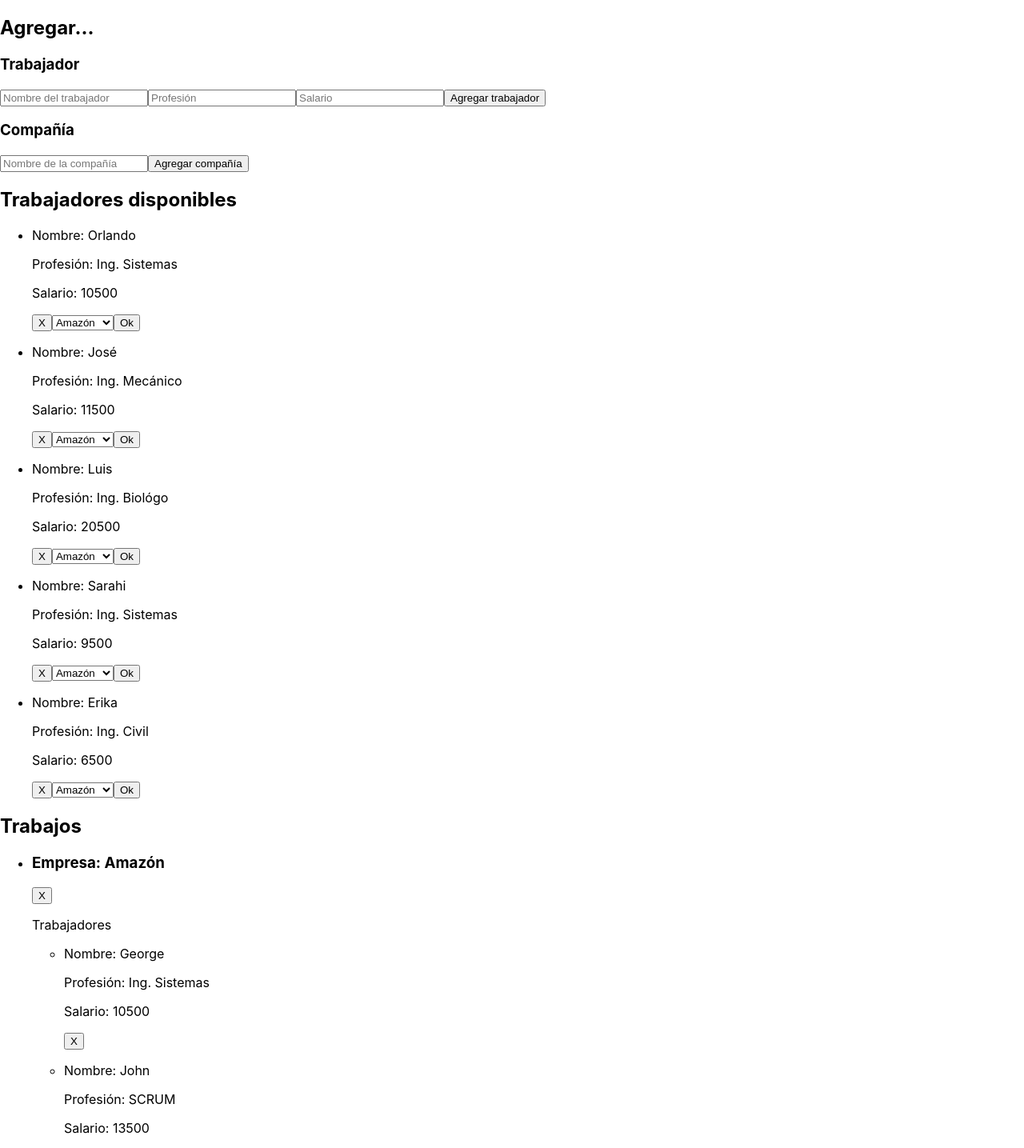
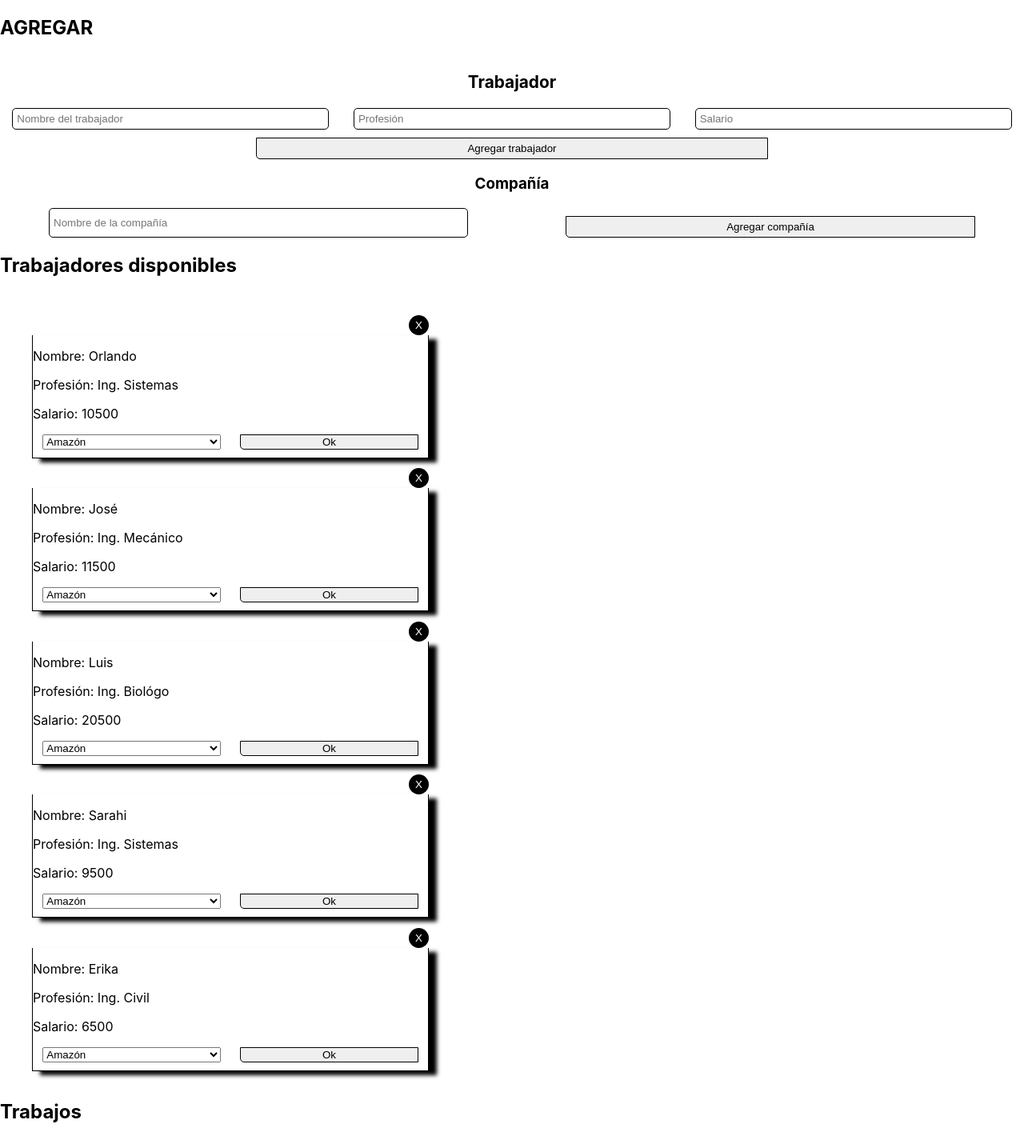
Before and after one commit to jlrtgft/redux-trainee-1, a React (Create React App) app: page / in a window 1280 px wide. Shown: the top 1435 px of the page at 80% size. Built offline with nearby package versions, Linux system fonts and the light colour scheme; the HTML template or start-up script is replaced by a standard one.

Commit message:
Without colors

```diff
--- a/src/components/AddWorkerAndCompany.js
+++ b/src/components/AddWorkerAndCompany.js
@@ -2,27 +2,30 @@ import React, { Component } from "react";
 import { addCompany } from "../actions/companyActions";
 import { connect } from "react-redux";
 import { addWorker } from "../actions/workerActions";
+import './../styles/AddWorkerAndCompany.css';
 
 class AddWorkerAndCompany extends Component {
 
   render() {
     return (
-      <section>
-        <h2>Agregar...</h2>
+      <section className="addWorkerAndCompany-container">
+        <h2>AGREGAR</h2>
+        <form onSubmit={this.workerForm.bind(this)} className="addWorkerForm">
+          <h3>Trabajador</h3>
+          <div className="inputsContainer">
+            <input className="input-dataColors" type="text" name="inpWorkerName" ref="workerName" placeholder="Nombre del trabajador"></input>
+            <input className="input-dataColors" type="text" name="inpWorkerProfession" ref="workerProfessoin" placeholder="Profesión"></input>
+            <input className="input-dataColors" type="text" name="inpWorkerSalary" ref="workerSalary" placeholder="Salario"></input>
+          </div>
+          <center><button className="buttonClass" type="submit">Agregar trabajador</button></center>
+        </form>
         <div>
-          <form onSubmit={this.workerForm.bind(this)}>
-            <h3>Trabajador</h3>
-            <input type="text" name="inpWorkerName" ref="workerName" placeholder="Nombre del trabajador"></input>
-            <input type="text" name="inpWorkerProfession" ref="workerProfessoin" placeholder="Profesión"></input>
-            <input type="text" name="inpWorkerSalary" ref="workerSalary" placeholder="Salario"></input>
-            <button type="submit">Agregar trabajador</button>
-          </form>
-        </div>
-        <div>
-          <form onSubmit={this.companyForm.bind(this)}>
+          <form onSubmit={this.companyForm.bind(this)} className="addCompany-container">
             <h3>Compañía</h3>
-            <input type="text" name="inpCompanyName" ref="companyName" placeholder="Nombre de la compañía"></input>
-            <button type="submit">Agregar compañía</button>
+            <div className="containerForm">
+              <input type="text" name="inpCompanyName" ref="companyName" placeholder="Nombre de la compañía" className="input-dataColors"></input>
+              <button type="submit" className="buttonClass">Agregar compañía</button>
+            </div>
           </form>
         </div>
       </section>
--- a/src/components/AvailableWorkers.js
+++ b/src/components/AvailableWorkers.js
@@ -3,6 +3,7 @@ import { connect } from 'react-redux';
 import { addToCompany } from '../actions/workerActions';
 import Worker from './Worker';
 import { deleteWorker } from '../actions/workerActions';
+import '../styles/AvaibleWorkers.css';
 
 class AvailableWorkers extends Component {
 
@@ -32,17 +33,22 @@ class AvailableWorkers extends Component {
 
   render() {
     return (
-      <section>
+      <section className="avaibleWorlers-container">
         <h2>Trabajadores disponibles</h2>
+        <section className="workers-li">
           <ul>
             {
               this.props.workers.map(worker => (
-              <li key={worker.id}>
+                <li key={worker.id} className="worker">
+                  <div className="container-del">
+                    <button onClick={() => this.props.callDeleteWorker(worker.id)} className="delButton">X</button>
+                  </div>
+                  <div className="workerSection">
                     <Worker
                       name={worker.name}
                       profession={worker.profession}
                       salary={worker.salary} />
-                <button onClick={() => this.props.callDeleteWorker(worker.id)}>X</button>
+                    <div className="add-to-company">
                       <select onChange={this.handleChange}>
                         {
                           this.props.companies.map(e => (
@@ -50,11 +56,14 @@ class AvailableWorkers extends Component {
                           ))
                         }
                       </select>
-                <button onClick={() => this.sendCompany(worker)}>Ok</button>
+                      <button onClick={() => this.sendCompany(worker)} className="btn-add-to-company">Ok</button>
+                    </div>
+                  </div>
                 </li>
               ))
             }
           </ul>
+        </section>
       </section >
     );
   }
--- a/src/components/Companies.js
+++ b/src/components/Companies.js
@@ -3,31 +3,37 @@ import { connect } from 'react-redux';
 import Worker from './Worker';
 import { removerWorkerFromWorks } from '../actions/workerActions';
 import { deleteCompany } from '../actions/companyActions';
+import './../styles/Companies.css';
 
 class Companies extends Component {
 
   render() {
     return (
-      <section>
+      <section className="companies-container">
         <h2>Trabajos</h2>
+        <div className="company">
           <ul>
             {
               this.props.companies.map(company => (
                 <li key={company.id}>
                   <article>
+                    <div className="container-del">
+                      <button onClick={() => { this.props.delCompany(company.id) }} className="delButton">X</button>
+                    </div>
                     <h3>Empresa: {company.company}</h3>
-                  <button onClick={() => { this.props.delCompany(company.id) }}>X</button>
                     <div>
                       <p>Trabajadores</p>
                       <ul>
                         {
                           company.workers.map(worker => (
-                          <li key={worker.id}>
+                            <li key={worker.id} className="workerContainer">
+                              <div className="container-del">
+                                <button onClick={() => this.props.removeWorker(company, worker)} className="delButton">X</button>
+                              </div>
                               <Worker
                                 name={worker.name}
                                 profession={worker.profession}
                                 salary={worker.salary} />
-                            <button onClick={() => this.props.removeWorker(company, worker)}>X</button>
                             </li>
                           ))
                         }
@@ -38,6 +44,7 @@ class Companies extends Component {
               ))
             }
           </ul>
+        </div>
       </section>
     )
   }
--- /dev/null
+++ b/src/styles/AddWorkerAndCompany.css
@@ -0,0 +1,72 @@
+.addWorkerAndCompany-container {
+  display              : grid;
+  grid-template-columns: 1fr;
+  grid-template-areas  : 'row1'
+    'row2'
+    'row3';
+}
+
+.addWorkerForm {
+  display  : flex;
+  flex-flow: column nowrap;
+}
+
+.addWorkerForm>h3 {
+  text-align: center;
+  font-size : 1.3rem;
+}
+
+.inputsContainer {
+  display        : flex;
+  flex-flow      : row nowrap;
+  justify-content: space-around;
+}
+
+.input-dataColors {
+  width        : 30%;
+  border       : 1px solid black;
+  padding      : 5px;
+  border-radius: 5px;
+}
+
+.buttonClass {
+  border       : 1px solid #000;
+  padding      : 5px;
+  width        : 50%;
+  margin-top   : 10px;
+  border-radius: 0 0 0 5px;
+}
+
+.addCompany-container {
+  display  : flex;
+  flex-flow: column nowrap;
+}
+
+.addCompany-container>h3 {
+  text-align: center;
+}
+
+.containerForm {
+  width          : 100%;
+  display        : flex;
+  flex-flow      : row nowrap;
+  justify-content: space-around;
+
+}
+
+.containerForm>input {
+  width: 40%;
+}
+
+.containerForm>button {
+  width: 40%;
+}
+
+.add-to-company {
+  margin-bottom: 10px;
+}
+
+.btn-add-to-company {
+  border       : 1px solid black;
+  border-radius: 0 0 0 5px;
+}
--- /dev/null
+++ b/src/styles/AvaibleWorkers.css
@@ -0,0 +1,49 @@
+.workers-li {
+  display        : flex;
+  flex-flow      : column nowrap;
+  justify-content: center;
+}
+
+.worker {
+  width        : 40%;
+  height       : 10%;
+  margin-top   : 1%;
+  margin-bottom: 0;
+  display      : flex;
+  flex-flow    : column nowrap;
+}
+
+.container-del {
+  display       : flex;
+  flex-direction: row-reverse;
+}
+
+.delButton {
+  border       : none;
+  width        : 25px;
+  height       : 25px;
+  border-radius: 50%;
+  background   : black;
+  color        : white;
+}
+
+.delButton:hover {
+  cursor: pointer;
+}
+
+.workerSection {
+  border    : 1px solid black;
+  border-top: none;
+  box-shadow: 10px 5px 5px black;
+}
+
+.add-to-company {
+  display        : flex;
+  flex-flow      : row nowrap;
+  justify-content: space-around;
+}
+
+.add-to-company>select,
+button {
+  width: 45%;
+}
--- /dev/null
+++ b/src/styles/Companies.css
@@ -0,0 +1,24 @@
+.companies-container {
+  display  : flex;
+  flex-flow: column nowrap;
+}
+
+article {
+  border    : 1px solid #000;
+  width     : 30%;
+  margin-top: 10px;
+  box-shadow: 10px 5px 5px black;
+  border-top: none;
+}
+
+ul {
+  list-style-type: none;
+}
+
+.workerContainer {
+  width        : 80%;
+  border       : 1px solid #000;
+  border-top   : none;
+  margin-top   : 10px;
+  margin-bottom: 5px;
+}
```
Lines whose indentation alone changed are shown as unchanged.
